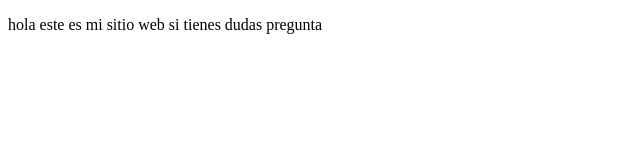
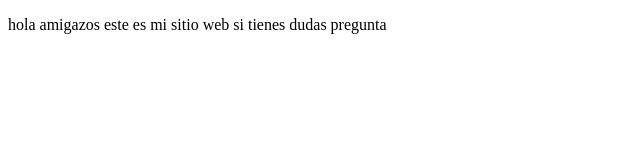
Before and after one commit to geniusares/proyectodemocursoprework, a plain HTML site: page index.html in a window 1280 px wide. Shown: the whole page, without its empty margins (0-640 px from the left). Drawn offline with Linux system fonts and the light colour scheme.

Commit message:
cambios agregamos amigazos

```diff
--- a/index.html
+++ b/index.html
@@ -8,7 +8,7 @@
 </head>
 <body>
     <p>
-        hola este es mi sitio web
+        hola amigazos este es mi sitio web
         si tienes dudas pregunta
     </p>
 </body>
```
